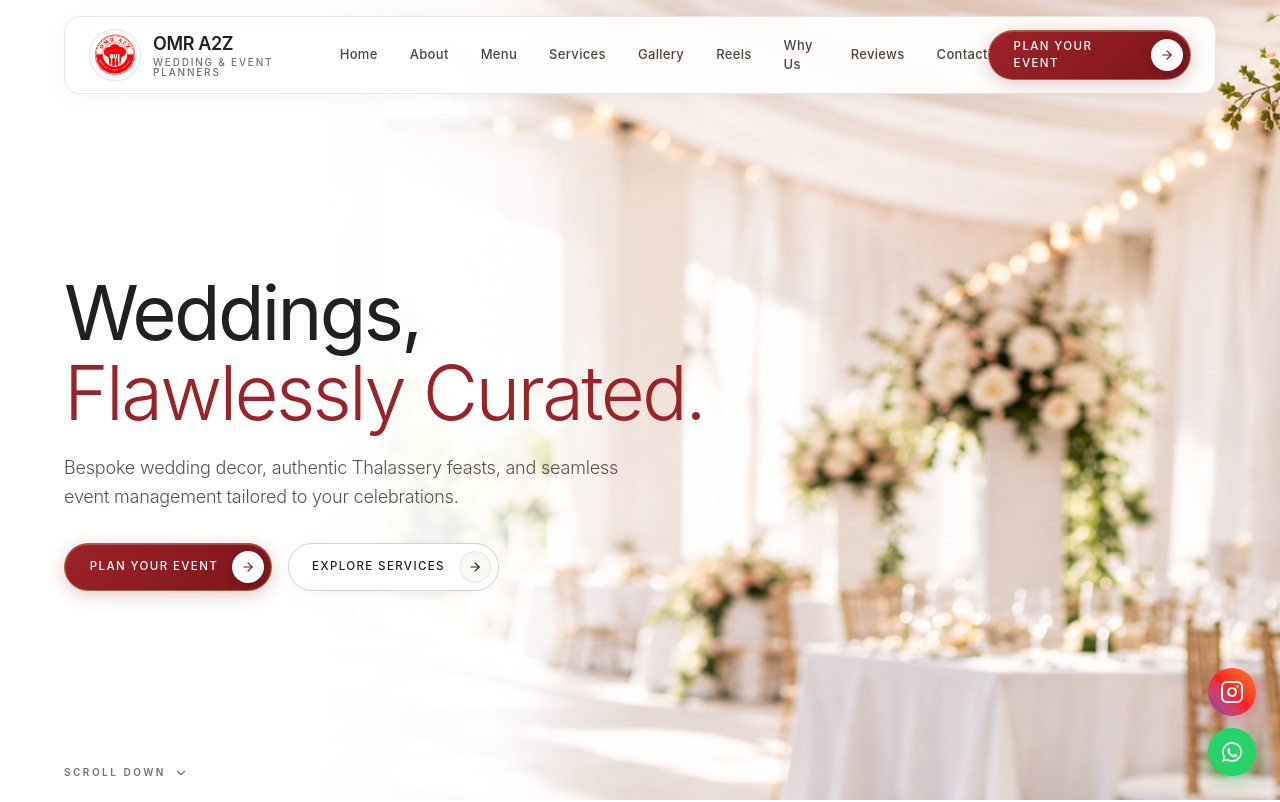
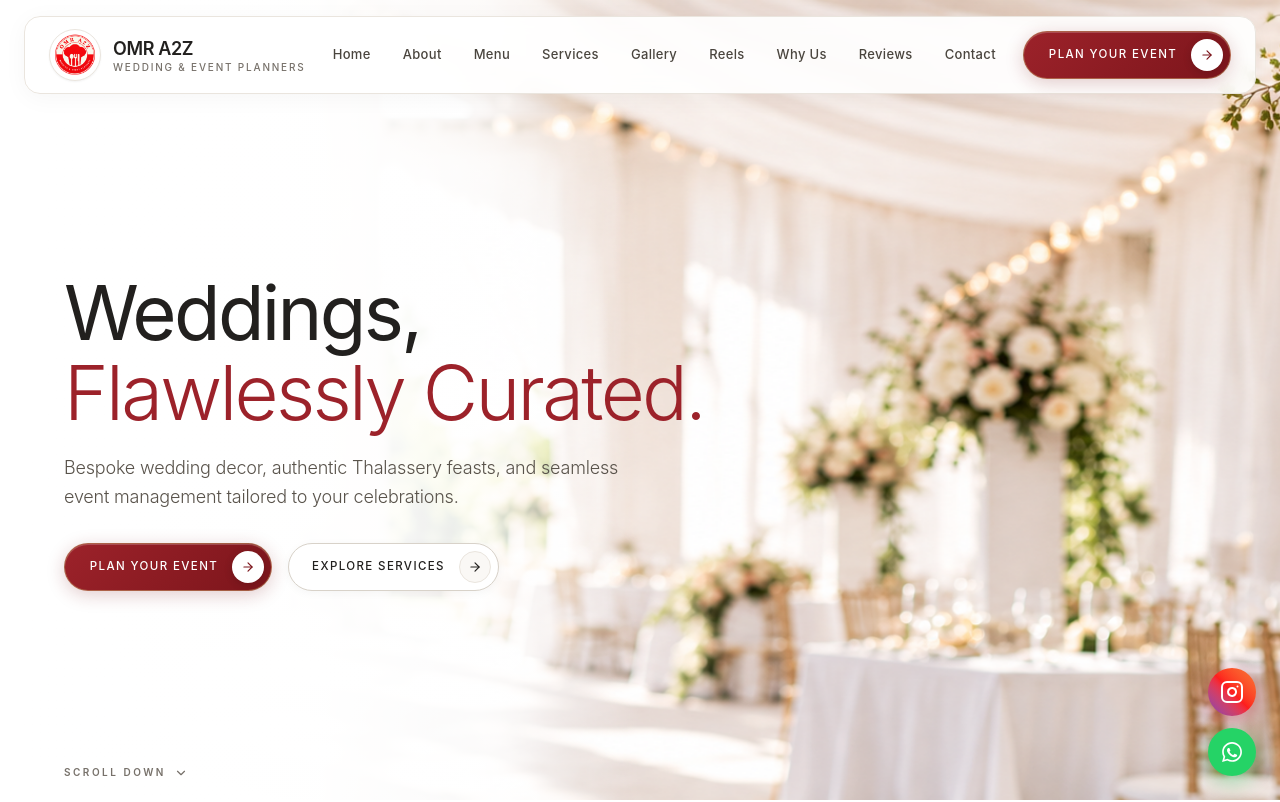
Before and after one commit to NYLEXWEB/OMR-A2Z, a Next.js app: page / in a window 1280 px wide. Shown: the top 802 px of the page. Built offline with nearby package versions, Linux system fonts and the light colour scheme.

Commit message:
feat: add Hero and Header components for landing page layout

```diff
--- a/src/components/Header.jsx
+++ b/src/components/Header.jsx
@@ -45,7 +45,7 @@ export default function Header() {
   return (
     <header className="fixed top-0 left-0 right-0 z-50 pt-3 sm:pt-4 px-3 sm:px-6 pointer-events-none">
       <div
-        className={`max-w-6xl mx-auto rounded-xl sm:rounded-2xl transition-all duration-300 pointer-events-auto border border-[#EAE5DE] ${
+        className={`container mx-auto rounded-xl sm:rounded-2xl transition-all duration-300 pointer-events-auto border border-[#EAE5DE] ${
           isScrolled
             ? 'bg-white/95 backdrop-blur-md shadow-[0_10px_35px_rgba(0,0,0,0.08)] py-2.5 px-4 sm:px-6'
             : 'bg-white/90 backdrop-blur-sm shadow-[0_4px_24px_rgba(0,0,0,0.04)] py-3 px-4 sm:px-6'
--- a/src/components/Hero.jsx
+++ b/src/components/Hero.jsx
@@ -54,7 +54,7 @@ export default function Hero() {
       </div>
 
       {/* Main Content Container (Left-Aligned, Minimal, Editorial Style) */}
-      <div className="relative z-10 max-w-7xl mx-auto px-6 sm:px-10 lg:px-16 w-full pt-28 sm:pt-36 pb-20">
+      <div className="relative z-10 container mx-auto px-6 sm:px-10 lg:px-16 w-full pt-28 sm:pt-36 pb-20">
         <div className="max-w-2xl text-left">
 
 
```
